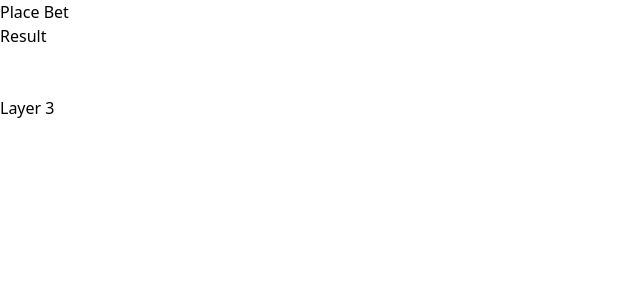
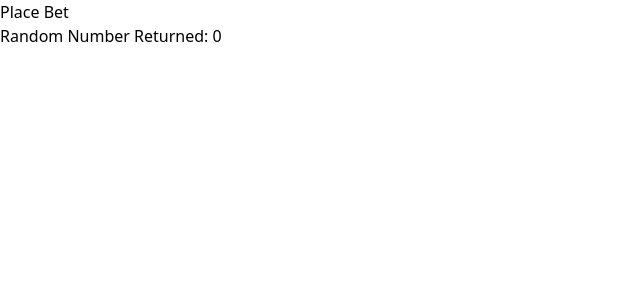
Before and after one commit to Bruce-CodeMan/AI_Voice_ChatBot, a React (Vite) app in the folder frontend_react/: page / in a window 1280 px wide. Shown: the top 300 px of the page, without its empty margins (0-640 px from the left). Built offline with nearby package versions, Linux system fonts and the light colour scheme.

Commit message:
finish the demo

```diff
--- a/frontend_react/src/components/BetBox.tsx
+++ b/frontend_react/src/components/BetBox.tsx
@@ -4,15 +4,17 @@ interface IProps {
     betDirection: string;
     setBetDirection: any;
     isLoading: boolean;
+    hasWon: boolean;
+    valStore: number;
 }
 
-function BetBox({ betDirection, setBetDirection, isLoading }: IProps) {
+function BetBox({ betDirection, setBetDirection, isLoading, valStore, hasWon }: IProps) {
     return (
         <div className="mt-5">
             <div className="py-2 border bg-gray-700 text-white text-right pr-12">
-                { isLoading?"Loading...": "Result" }
+                { isLoading?"Loading...": `Random Number Returned: ${valStore}` }
             </div>
-            <div className="flex flex-row justify-between py-2 border bg-pink-100">
+            <div className="flex flex-row justify-between py-2 border ">
                 <BetButton
                     direction="down"
                     betDirection={betDirection}
@@ -25,7 +27,13 @@ function BetBox({ betDirection, setBetDirection, isLoading }: IProps) {
                 />
                 <div></div>
             </div>
-            <div className="py-2 border bg-purple-100">Layer 3</div>
+            <div className="py-2 border bg-gray-100 text-center text-4xl font-light font-bold">
+                {valStore != 0 &&
+                <div
+                    className={"" + (hasWon ? "text-green-500" : "text-red-500")}
+                >
+                    { hasWon ? "WINNER": "BAD LUCK" }</div>}
+            </div>
         </div>
     )
 }
--- a/frontend_react/src/components/Controller.tsx
+++ b/frontend_react/src/components/Controller.tsx
@@ -1,5 +1,5 @@
 import Button from "./Button";
-import { useState, useEffect } from "react";
+import { useState } from "react";
 import BetBox from "./BetBox";
 import axios from "axios";
 
@@ -8,6 +8,7 @@ function Controller() {
     const [ hasWon, setHasWon ] = useState(false);
     const [ betDirection, setBetDirection ] = useState("up");
     const [ isLoading, setIsLoading ] = useState(false);
+    const [ valStore, setValStore ] = useState(0);
 
     const containerHandler = async () => {
 
@@ -20,7 +21,7 @@ function Controller() {
                 .then((res) => {
                 if(res.status == 200){
                     const val = res.data;
-                    console.log(val)
+                    setValStore(val);
                     if(val >= 50 && betDirection == "up") {
                         isShow = true;
                     }else if(val < 50 && betDirection == "down") {
@@ -37,14 +38,17 @@ function Controller() {
         setIsLoading(false);
     }
 
-    useEffect(() => {
-        console.log(hasWon)
-    }, [hasWon])
 
     return (
-        <div className=" w-full md:w-[850px] lg:w-[1200px] bg-green-500 py-12 container mx-auto px-5">
+        <div className=" w-full md:w-[850px] lg:w-[1200px] py-12 container mx-auto px-5">
             <Button runHandler={containerHandler}/>
-            <BetBox betDirection={betDirection} setBetDirection={setBetDirection} isLoading={isLoading}/>
+            <BetBox
+                betDirection={betDirection}
+                setBetDirection={setBetDirection}
+                isLoading={isLoading}
+                valStore={valStore}
+                hasWon={hasWon}
+            />
         </div>
     )
 }
```
